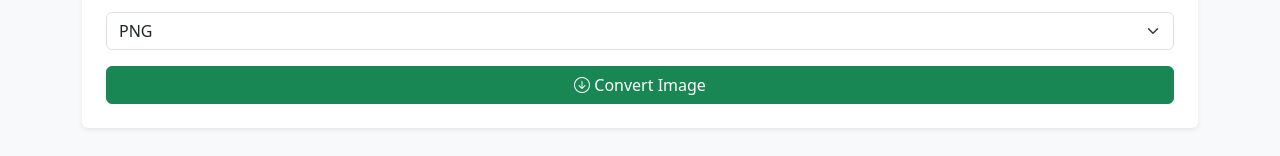
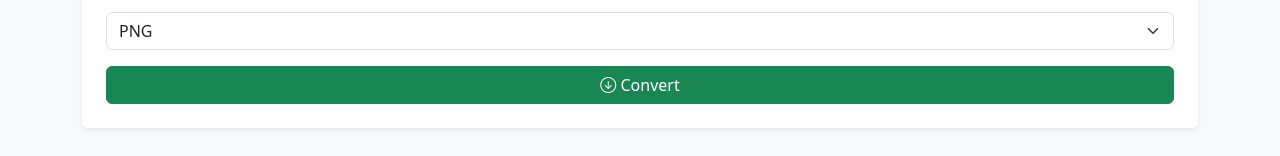
Before and after one commit to MarcUs7i/image-converter-example, a plain HTML site: page index.html in a window 1280 px wide. Shown: the part 250-406 px from the top of the page. Drawn offline with nearby package versions, Linux system fonts and the light colour scheme.

Commit message:
Update index.html

```diff
--- a/index.html
+++ b/index.html
@@ -29,9 +29,7 @@
         </select>
       </div>
 
-      <button type="submit" class="btn btn-success w-100">
-        <i class="bi bi-arrow-down-circle"></i> Convert Image
-      </button>
+      <button type="submit" class="btn btn-success w-100"><i class="bi bi-arrow-down-circle"></i> Convert</button>
     </form>
   </div>
 </body>
```
